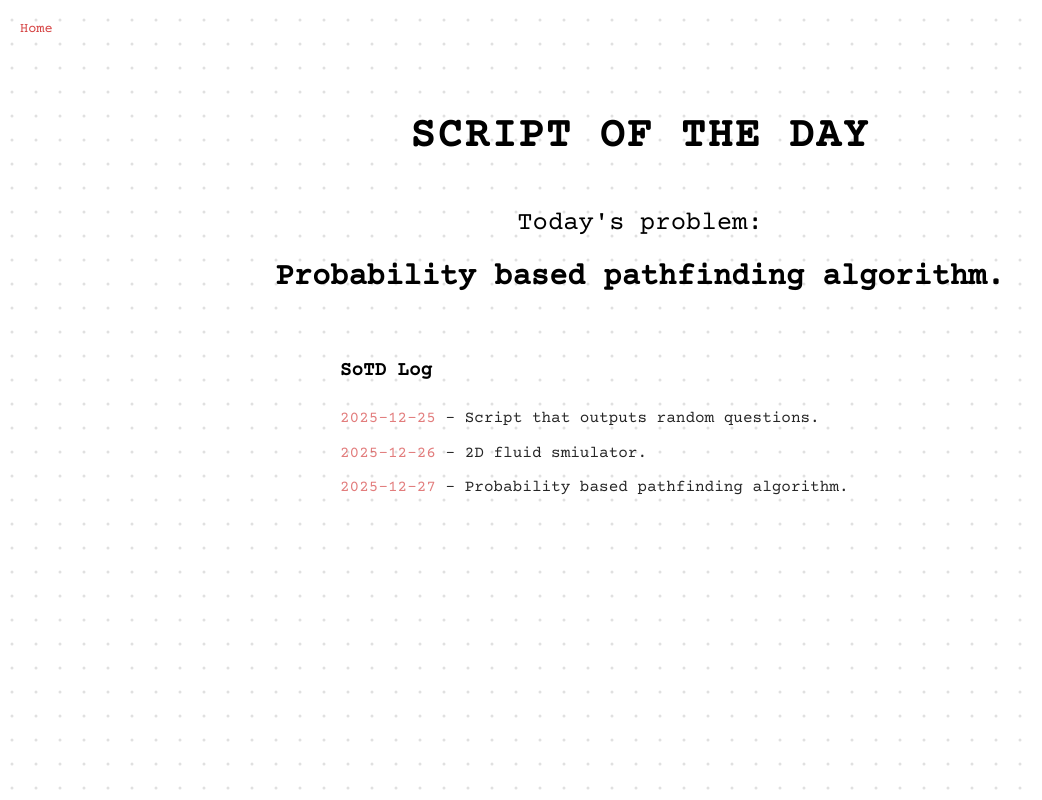
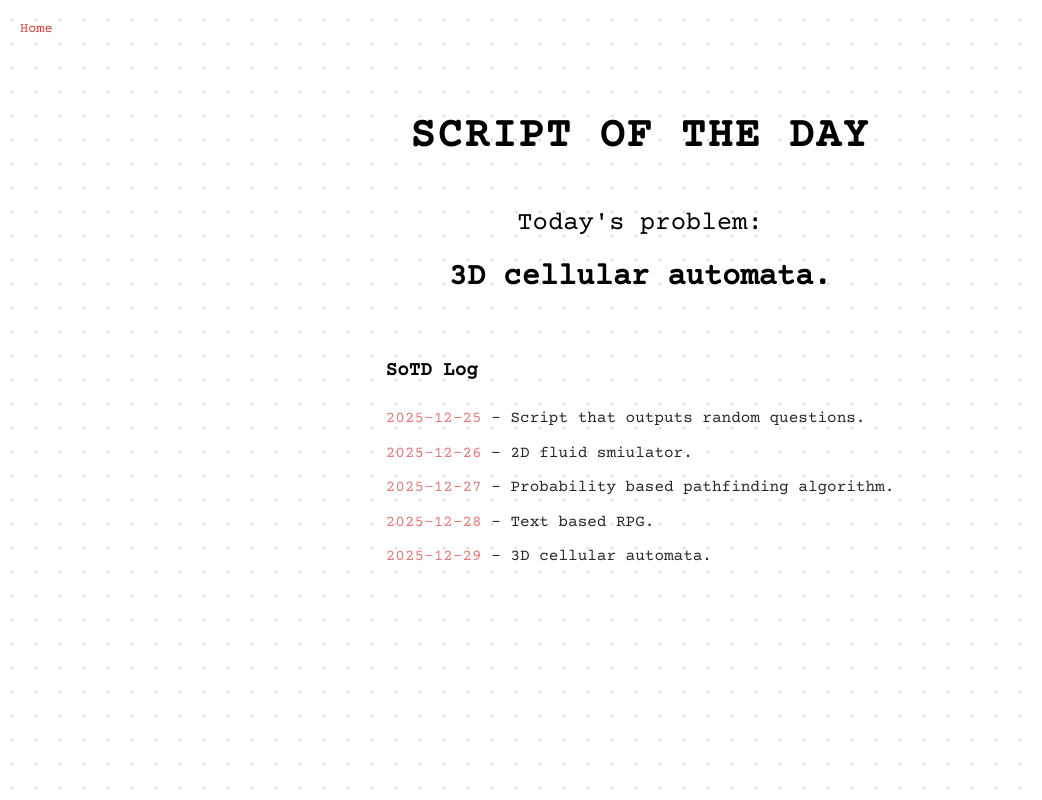
Before and after one commit to a0x7d7/a0x7d7-Website, a plain HTML site: page sotd/index.html in a window 1280 px wide. Shown: the whole page, without its empty margins (0-1042 px from the left). Drawn offline with nearby package versions, Linux system fonts and the light colour scheme.

Commit message:
updated sotd

```diff
--- a/sotd/index.html
+++ b/sotd/index.html
@@ -164,7 +164,7 @@ h1 {
   <div class="current">
     Today's problem:
     <span>
-      Probability based pathfinding algorithm.
+      3D cellular automata.
     </span>
   </div>
 
@@ -174,6 +174,8 @@ h1 {
       <li><span>2025-12-25</span> - Script that outputs random questions.</li>
       <li><span>2025-12-26</span> - 2D fluid smiulator.</li>
       <li><span>2025-12-27</span> - Probability based pathfinding algorithm.</li>
+      <li><span>2025-12-28</span> - Text based RPG.</li>
+      <li><span>2025-12-29</span> - 3D cellular automata.</li>
     </ul>
   </div>
 </div>
```
